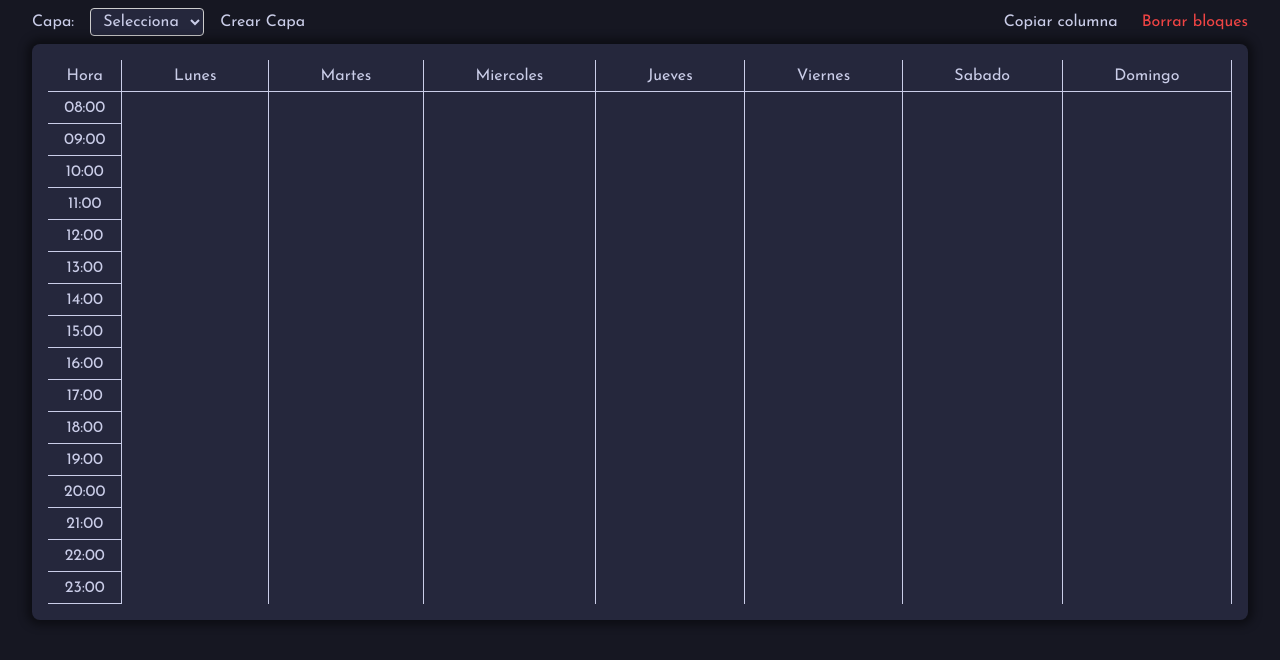
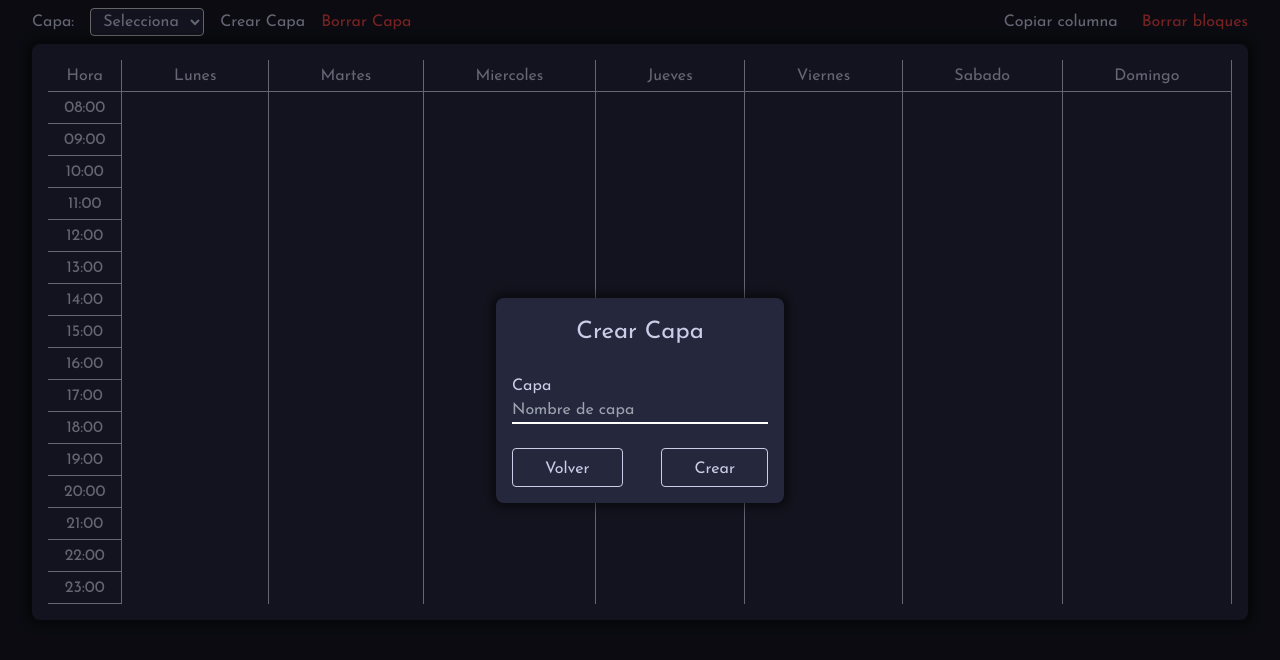
Before and after one commit to LifeAsDev/horario, a Next.js app: page / in a window 1280 px wide. Both pictures are taken after a click on the element "Crear Capa". Shown: the top 660 px of the page. Built offline with nearby package versions, Linux system fonts and the light colour scheme.

Commit message:
delete and add layer

```diff
--- a/app/globals.css
+++ b/app/globals.css
@@ -43,8 +43,8 @@ select {
 	outline: none;
 }
 
-option {
-	background-color: var(--dark-grayish-blue);
+option:disabled {
+	background-color: var(--very-dark-desaturated-blue);
 }
 
 label {
--- /dev/null
+++ b/src/components/createLayerModal/createLayerModal.tsx
@@ -0,0 +1,63 @@
+import styles from "./styles.module.css";
+import { Dispatch, SetStateAction, useEffect, useRef } from "react";
+import ScheduleBlocks from "@/src/models/scheduleBlocks";
+
+export default function CreateLayerModal({
+	scheduleBlocks,
+	setScheduleBlocks,
+	create,
+	back,
+	mode,
+}: {
+	scheduleBlocks: ScheduleBlocks;
+	setScheduleBlocks: Dispatch<SetStateAction<ScheduleBlocks | null>>;
+	create: () => void;
+	back: () => void;
+	mode?: string;
+}) {
+	const activityInputRef = useRef<HTMLInputElement>(null);
+
+	// Enfocar el input al cargar el componente
+	useEffect(() => {
+		activityInputRef.current?.focus();
+	}, []);
+	return (
+		<div className={styles.overlay}>
+			<div className={styles.mainBox}>
+				<h2>{mode === "edit" ? "Editar" : "Crear"} Capa</h2>
+				<div className={styles.inputBox}>
+					<label htmlFor="activity">Capa</label>
+					<input
+						ref={activityInputRef} // Asignamos la ref al input
+						placeholder="Nombre de capa"
+						id="capa"
+						type="text"
+						value={scheduleBlocks.name}
+						onChange={(e) =>
+							setScheduleBlocks((prev) => {
+								const newPrev = {
+									...prev,
+									name: e.target.value,
+								} as ScheduleBlocks;
+								return newPrev;
+							})
+						}
+						onKeyDown={(e) => {
+							if (e.key === "Enter") {
+								create(); // Llama a tu función aquí
+							}
+						}}
+					/>
+				</div>
+				<div className={styles.buttonBox}>
+					<button onClick={back} type="button">
+						Volver
+					</button>
+					<button onClick={create} type="button">
+						{mode === "edit" ? "Editar" : "Crear"}
+					</button>
+				</div>
+			</div>
+		</div>
+	);
+}
--- /dev/null
+++ b/src/components/createLayerModal/styles.module.css
@@ -0,0 +1,75 @@
+.overlay {
+  display: flex;
+  justify-content: center;
+  align-items: center;
+  position: fixed;
+  top: 0;
+  left: 0;
+  background-color: rgb(0, 0, 0, 0.5);
+  width: 100vw;
+  height: 100vh;
+  z-index: 1;
+}
+
+.mainBox {
+  display: flex;
+  flex-direction: column;
+  box-shadow: 0 0 10px 5px rgba(0, 0, 0, 0.45);
+  background-color: var(--very-dark-desaturated-blue);
+  border-radius: 8px;
+  padding: 1em;
+  gap: 1.5em;
+}
+
+.mainBox input[type="text"] {
+  background-color: transparent;
+  color: white;
+  outline: none;
+  font-weight: 400;
+  border: none;
+  padding: 0;
+  border-bottom: 2px solid white;
+  width: 16em;
+  border-radius: 0;
+}
+
+.mainBox h2 {
+  text-align: center;
+  font-size: 1.5em;
+}
+
+.colorInput {
+  display: inline;
+}
+
+.inputBox {
+  display: flex;
+  flex-direction: column;
+}
+
+.buttonBox {
+  display: flex;
+  flex-direction: row;
+  justify-content: space-between;
+}
+
+.colorRounded {
+  --color: red;
+  background-color: var(--color);
+  height: 2em;
+  width: 100%;
+  border-radius: 50%;
+  cursor: pointer;
+  padding: 0.1em;
+}
+.colorBox {
+  display: grid;
+  grid-template-columns: repeat(6, 2em);
+  justify-content: space-between;
+  margin-top: 0.5em;
+  gap: 0.5em;
+}
+
+.colorSelect {
+  border: 8px solid white;
+}
--- a/src/components/scheduleTable/scheduleTable.tsx
+++ b/src/components/scheduleTable/scheduleTable.tsx
@@ -6,6 +6,7 @@ import CreateBlockModal, {
 } from "@/src/components/createBlockModal/createBlockModal";
 import DeleteBlockModal from "@/src/components/deleteBlockModal/deleteBlockModal";
 import ScheduleBlocks from "@/src/models/scheduleBlocks";
+import CreateLayerModal from "@/src/components/createLayerModal/createLayerModal";
 
 function formatToTimeString(minutes: number): string {
 	const formattedMinutes = String(minutes).padStart(2, "0");
@@ -124,6 +125,9 @@ export default function ScheduleTable() {
 	const [layers, setLayers] = useState<ScheduleBlocks[]>([
 		{ name: "yo", blocks: [] },
 	]);
+	const [newConfirmLayer, setNewConfirmLayer] = useState<ScheduleBlocks | null>(
+		null
+	);
 
 	const handleMouseDown = (e: React.MouseEvent, block: ScheduleBlock) => {
 		setIsResizing(block.id);
@@ -380,6 +384,11 @@ export default function ScheduleTable() {
 		setScheduleBlocks((prevBlocks) => [...prevBlocks, newBlock]);
 	};
 
+	const confirmNewLayer = () => {
+		const newLayer: ScheduleBlocks = newConfirmLayer!;
+
+		setLayers((prev) => [...prev, newLayer]);
+	};
 	const confirmEditBlock = () => {
 		const updatedBlock: ScheduleBlock = editConfirmBlock!;
 
@@ -497,8 +506,42 @@ export default function ScheduleTable() {
 							<option key={item.name}>{item.name}</option>
 						))}
 					</select>
-					<p className={styles.createLayer}>Crear Capa</p>
+					<p
+						onClick={() => setNewConfirmLayer({ name: "", blocks: [] })}
+						className={styles.createLayer}
+					>
+						Crear Capa
+					</p>
+					<p
+						onClick={() => {
+							setLayers((prev) =>
+								[...prev].filter((item) => item.name !== selectedLayer)
+							);
+							setSelectedLayer("");
+						}}
+						className={styles.deleteBlock}
+					>
+						Borrar Capa
+					</p>
 				</div>
+				{newConfirmLayer && (
+					<CreateLayerModal
+						scheduleBlocks={newConfirmLayer}
+						setScheduleBlocks={setNewConfirmLayer}
+						create={() => {
+							if (
+								newConfirmLayer.name !== "" &&
+								!layers.some((obj) => obj.name === newConfirmLayer.name)
+							) {
+								confirmNewLayer();
+								setNewConfirmLayer(null);
+							}
+						}}
+						back={() => {
+							setNewConfirmLayer(null);
+						}}
+					/>
+				)}
 				{newConfirmBlock && (
 					<CreateBlockModal
 						scheduleBlock={newConfirmBlock}
@@ -587,7 +630,6 @@ export default function ScheduleTable() {
 					)}
 				</div>
 			</div>
-
 			<div
 				className={`${styles.table} ${
 					isResizing || isDragging ? styles.cursorDown : ""
--- a/src/components/scheduleTable/styles.module.css
+++ b/src/components/scheduleTable/styles.module.css
@@ -112,6 +112,7 @@
 
 .deleteBlock {
 	color: var(--primary-red);
+	cursor: pointer;
 }
 .deleteBlockBox {
 	display: flex;
```
